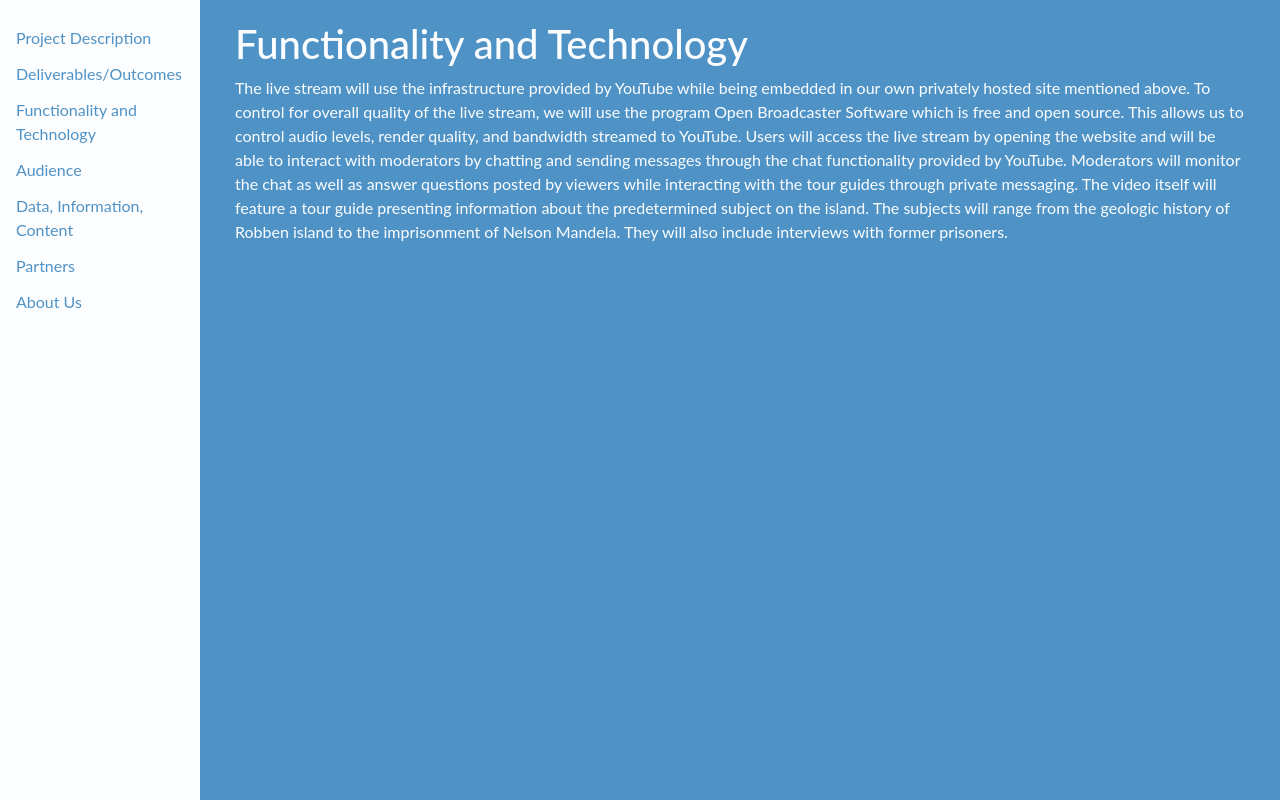
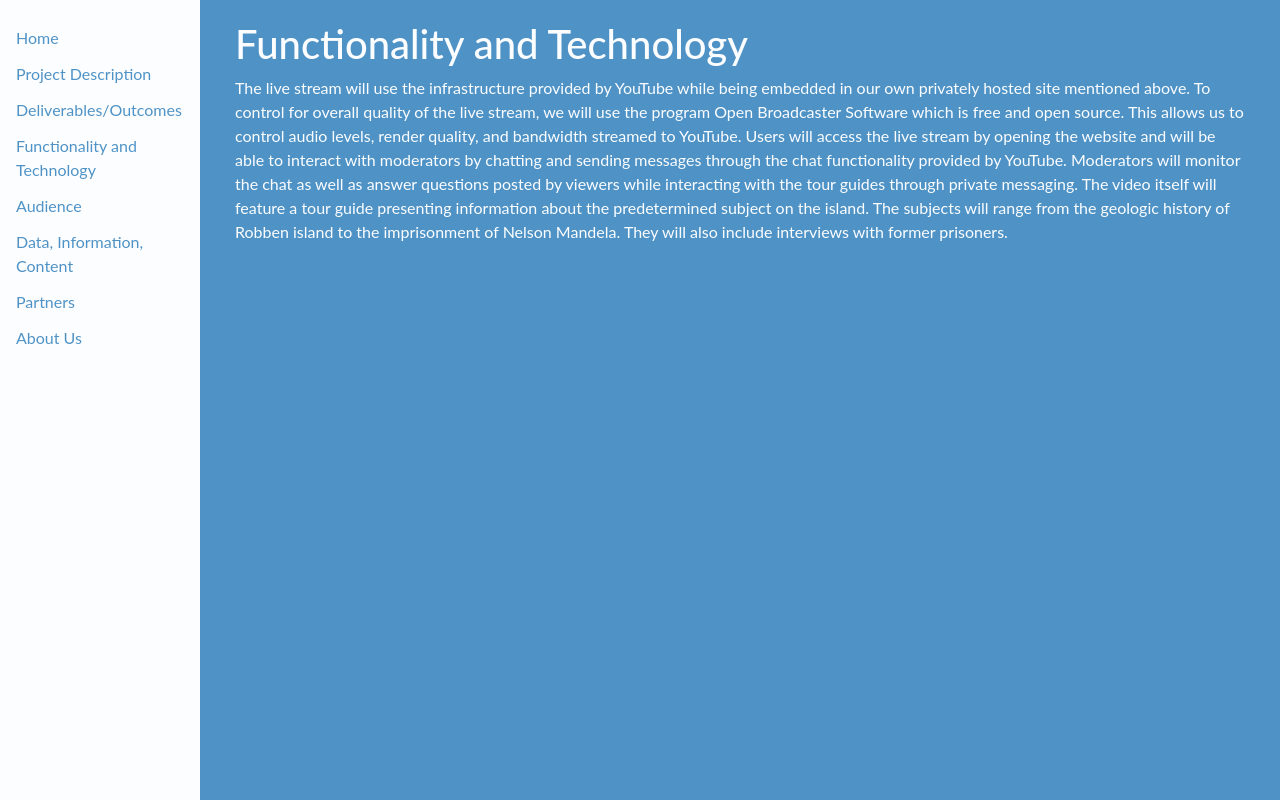
Before and after one commit to Taylorpanczak/RobbenIslandProject, a website: page function.html in a window 1280 px wide. Drawn offline with Linux system fonts and the light colour scheme.

Commit message:
Update function.html

```diff
--- a/function.html
+++ b/function.html
@@ -65,6 +65,7 @@ body {
 
 <!-- Side navigation -->
 <div class="sidenav">
+  <a href="home.html">Home</a>
   <a href="projectdescription.html">Project Description</a>
   <a href="deliver.html">Deliverables/Outcomes</a>
   <a href="function.html">Functionality and Technology</a>
```
